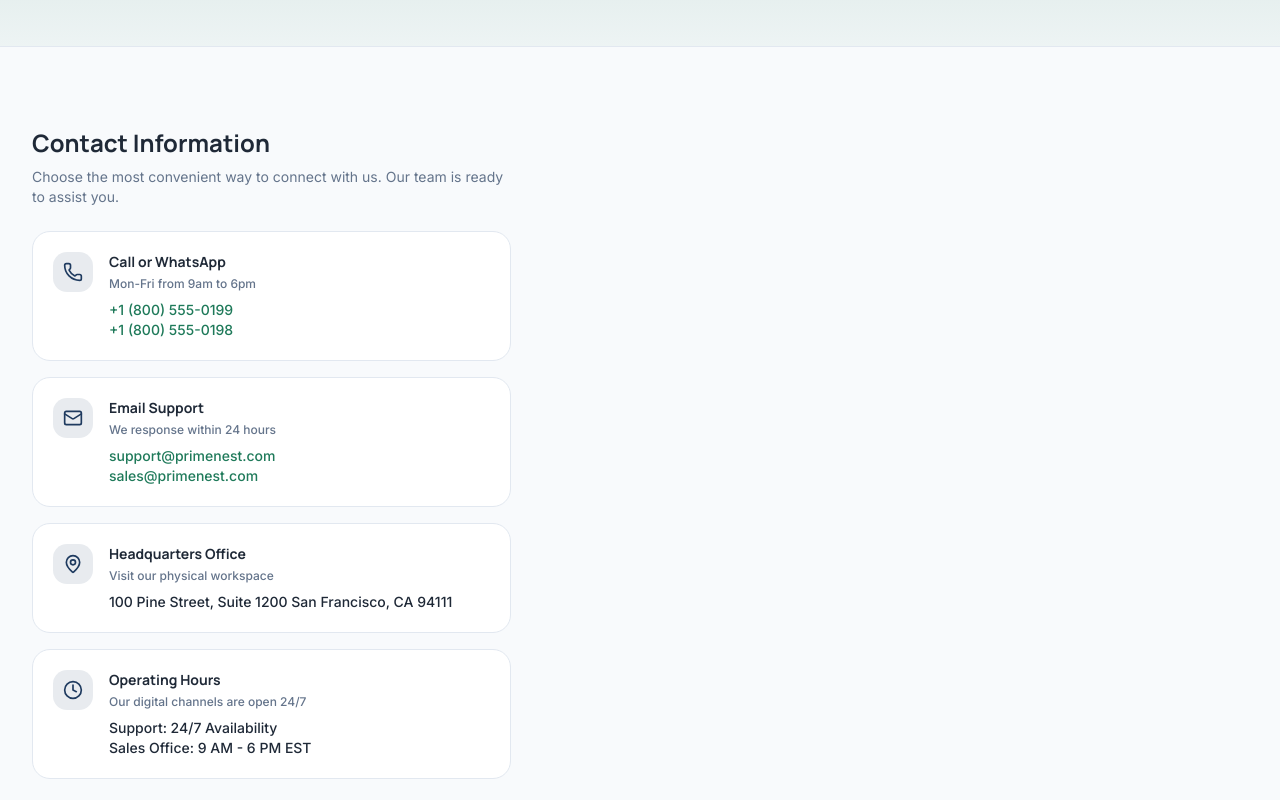
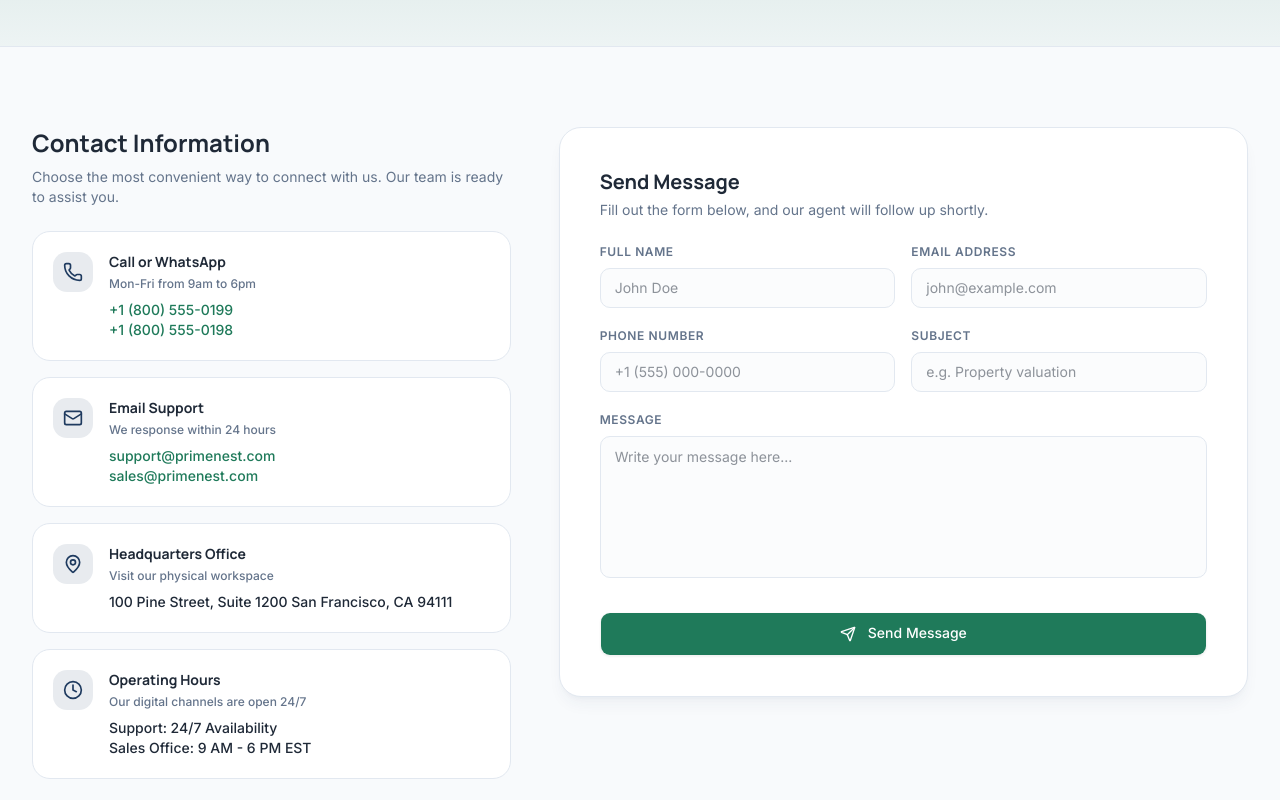
Before and after one commit to arafatYasir/PrimeNest, a React (Vite) app in the folder frontend/: page /contact in a window 1280 px wide. Shown: the part 400-1200 px from the top of the page. Built offline with nearby package versions, Linux system fonts and the light colour scheme; no server answers.

Commit message:
Added contact form

```diff
--- /dev/null
+++ b/frontend/src/components/contact/ContactForm.tsx
@@ -0,0 +1,115 @@
+import { Button } from "@/components/ui/button";
+import { Input } from "@/components/ui/input";
+import { Textarea } from "@/components/ui/textarea";
+import { Send } from "lucide-react";
+
+const ContactForm = () => {
+    return (
+        <div className="lg:col-span-7">
+            <div className="rounded-3xl border border-border bg-card p-6 sm:p-8 md:p-10 shadow-lg shadow-primary/5">
+                <div className="mb-6">
+                    <h3 className="font-heading text-xl font-bold text-text">
+                        Send Message
+                    </h3>
+                    <p className="text-sm text-text-secondary mt-1">
+                        Fill out the form below, and our agent will follow up shortly.
+                    </p>
+                </div>
+
+                <form className="space-y-5" onSubmit={(e) => e.preventDefault()}>
+                    {/* ---- Name & Email ---- */}
+                    <div className="grid grid-cols-1 sm:grid-cols-2 gap-4">
+                        <div className="space-y-2">
+                            <label
+                                className="text-xs block font-semibold uppercase tracking-wider text-text-secondary"
+                                htmlFor="fullName"
+                            >
+                                Full Name
+                            </label>
+                            <Input
+                                type="text"
+                                placeholder="John Doe"
+                                id="fullName"
+                                required
+                            />
+                        </div>
+                        <div className="space-y-2">
+                            <label
+                                className="text-xs block font-semibold uppercase tracking-wider text-text-secondary"
+                                htmlFor="email"
+                            >
+                                Email Address
+                            </label>
+                            <Input
+                                type="email"
+                                placeholder="john@example.com"
+                                id="email"
+                                required
+                            />
+                        </div>
+                    </div>
+
+                    {/* Phone & Subject */}
+                    <div className="grid grid-cols-1 sm:grid-cols-2 gap-4">
+                        <div className="space-y-2">
+                            <label
+                                className="text-xs block font-semibold uppercase tracking-wider text-text-secondary"
+                                htmlFor="phone"
+                            >
+                                Phone Number
+                            </label>
+                            <Input
+                                type="tel"
+                                placeholder="+1 (555) 000-0000"
+                                id="phone"
+                            />
+                        </div>
+                        <div className="space-y-2">
+                            <label
+                                className="text-xs block font-semibold uppercase tracking-wider text-text-secondary"
+                                htmlFor="subject"
+                            >
+                                Subject
+                            </label>
+                            <Input
+                                type="text"
+                                placeholder="e.g. Property valuation"
+                                id="subject"
+                                required
+                            />
+                        </div>
+                    </div>
+
+                    {/* Message */}
+                    <div className="space-y-2">
+                        <label
+                            className="text-xs block font-semibold uppercase tracking-wider text-text-secondary"
+                            htmlFor="message"
+                        >
+                            Message
+                        </label>
+                        <Textarea
+                            rows={6}
+                            className="py-2.5 resize-none"
+                            placeholder="Write your message here..."
+                            id="message"
+                            required
+                        />
+                    </div>
+
+                    {/* ---- Button ---- */}
+                    <Button
+                        type="submit"
+                        size="lg"
+                        className="w-full bg-secondary hover:bg-secondary-hover text-white shadow-xs py-3 mt-2 h-11"
+                    >
+                        <Send className="size-4 mr-2" />
+                        Send Message
+                    </Button>
+                </form>
+            </div>
+        </div>
+    )
+}
+
+export default ContactForm
--- a/frontend/src/components/ui/input.tsx
+++ b/frontend/src/components/ui/input.tsx
@@ -9,7 +9,7 @@ function Input({ className, type, ...props }: React.ComponentProps<"input">) {
       type={type}
       data-slot="input"
       className={cn(
-        "h-10 w-full min-w-0 border border-border bg-background/50! px-3.5 text-sm transition-colors outline-none file:inline-flex file:h-6 file:border-0 file:bg-transparent file:text-xs/relaxed file:font-medium file:text-foreground disabled:pointer-events-none disabled:cursor-not-allowed disabled:opacity-50 aria-invalid:border-destructive aria-invalid:ring-2 aria-invalid:ring-destructive/20 dark:aria-invalid:border-destructive/50 dark:aria-invalid:ring-destructive/40 placeholder:text-text-secondary/relaxed text-text focus:border-secondary focus:outline-none rounded-xl",
+        "h-10 w-full min-w-0 border border-border bg-background/50! px-3.5 text-sm transition-colors outline-none file:inline-flex file:h-6 file:border-0 file:bg-transparent file:text-xs/relaxed file:font-medium file:text-foreground disabled:pointer-events-none disabled:cursor-not-allowed disabled:opacity-50 aria-invalid:border-destructive aria-invalid:ring-2 aria-invalid:ring-destructive/20 dark:aria-invalid:border-destructive/50 dark:aria-invalid:ring-destructive/40 placeholder:text-text-secondary/relaxed text-text focus:border-secondary focus:outline-none rounded-lg",
         className
       )}
       {...props}
--- /dev/null
+++ b/frontend/src/components/ui/textarea.tsx
@@ -0,0 +1,18 @@
+import * as React from "react"
+
+import { cn } from "@/lib/utils"
+
+function Textarea({ className, ...props }: React.ComponentProps<"textarea">) {
+  return (
+    <textarea
+      data-slot="textarea"
+      className={cn(
+        "min-h-10 w-full min-w-0 border border-border bg-background/50! px-3.5 text-sm transition-colors outline-none file:inline-flex file:h-6 file:border-0 file:bg-transparent file:text-xs/relaxed file:font-medium file:text-foreground disabled:pointer-events-none disabled:cursor-not-allowed disabled:opacity-50 aria-invalid:border-destructive aria-invalid:ring-2 aria-invalid:ring-destructive/20 dark:aria-invalid:border-destructive/50 dark:aria-invalid:ring-destructive/40 placeholder:text-text-secondary/relaxed text-text focus:border-secondary focus:outline-none rounded-lg",
+        className
+      )}
+      {...props}
+    />
+  )
+}
+
+export { Textarea }
--- a/frontend/src/pages/ContactPage.tsx
+++ b/frontend/src/pages/ContactPage.tsx
@@ -2,6 +2,7 @@ import { useEffect } from "react";
 import Container from "@/components/Container";
 import ContactHero from "@/components/contact/ContactHero";
 import ContactInfos from "@/components/contact/ContactInfos";
+import ContactForm from "@/components/contact/ContactForm";
 
 export default function ContactPage() {
     // Scroll to the top on first page render
@@ -22,7 +23,7 @@ export default function ContactPage() {
                         <ContactInfos />
 
                         {/* ---- Right Column: Contact Form ---- */}
-                        <></>
+                        <ContactForm />
                     </div>
                 </Container>
             </section>
```
